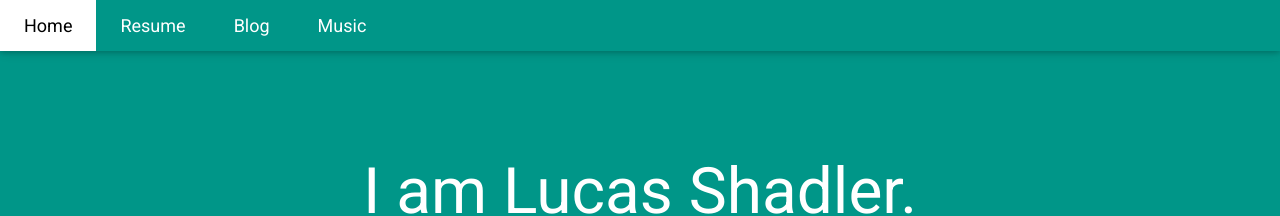
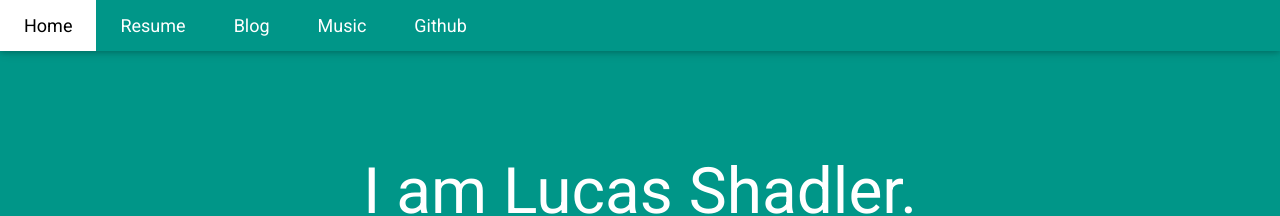
Before and after one commit to sumwatshade/sumwatshade.github.io, a Jekyll site: the page built from index.html, in a window 1280 px wide. Shown: the top 216 px of the page. Built offline with Jekyll 4.4.1, drawn with Linux system fonts in a browser that asks for light colours.

Commit message:
Add github to nav bar

```diff
--- a/_layouts/page.html
+++ b/_layouts/page.html
@@ -24,6 +24,7 @@ ul.post-list { font-size:25px;list-style-type:none;}
       <a href={{ "/resume.html" | relative_url }} class="w3-bar-item w3-button w3-hide-small w3-padding-large w3-hover-white">Resume</a>
       <a href={{ "/blog.html" | relative_url }} class="w3-bar-item w3-button w3-hide-small w3-padding-large w3-hover-white">Blog</a>
       <a href={{ "/music.html" | relative_url }} class="w3-bar-item w3-button w3-hide-small w3-padding-large w3-hover-white">Music</a>
+      <a href={{ "/github.html" | relative_url }} class="w3-bar-item w3-button w3-hide-small w3-padding-large w3-hover-white">Github</a>
     </div>
 
     <!-- Navbar on small screens -->
@@ -32,6 +33,7 @@ ul.post-list { font-size:25px;list-style-type:none;}
       <a href={{ "/resume.html" | relative_url }} class="w3-bar-item w3-button w3-padding-large w3-white">Resume</a>
       <a href={{ "/blog.html" | relative_url }} class="w3-bar-item w3-button w3-padding-large w3-white">Blog</a>
       <a href={{ "/music.html" | relative_url }} class="w3-bar-item w3-button w3-padding-large w3-white">Music</a>
+      <a href={{ "/github.html" | relative_url }} class="w3-bar-item w3-button w3-padding-large w3-white">Github</a>
     </div>
   </div>
 
```
